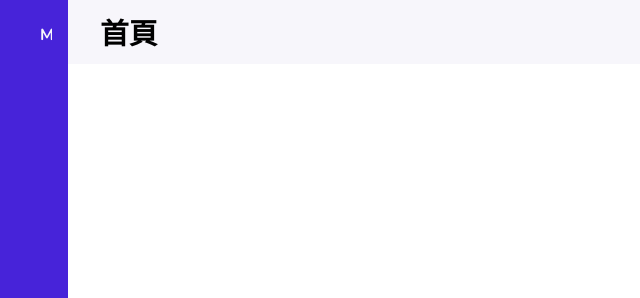
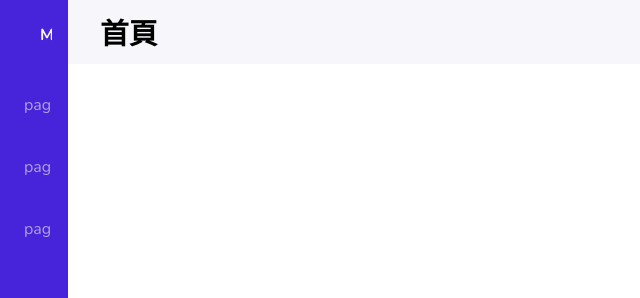
Before and after one commit to Chenade/42_matcha, a React (Create React App) app in the folder frontend/app/: page / in a window 1280 px wide. Shown: the top 298 px of the page, without its empty margins (0-640 px from the left). Built offline with nearby package versions, Linux system fonts and the light colour scheme.

Commit message:
Extract menu item, fix css issue

```diff
--- a/frontend/app/src/components/navigation/Navbar.tsx
+++ b/frontend/app/src/components/navigation/Navbar.tsx
@@ -3,9 +3,9 @@ import './page-navigation.css';
 import { Link } from 'react-router-dom';
 
 export const Navbar = ({
-	onChangePage,
+	setPageTitle,
 }: {
-	onChangePage: (pageName: string) => void;
+	setPageTitle: (pageName: string) => void;
 }) => {
 	const logout = () => {
 		localStorage.removeItem('Token');
@@ -22,35 +22,22 @@ export const Navbar = ({
 						<i className="bx bx-layer nav_logo-icon"></i>
 						<span className="nav_logo-name">Matcha</span>
 					</a>
-					<ul className="nav_list">
-						<li
-							className="nav_link"
-							onClick={() => onChangePage('page1')}
-						>
-							<Link to={'page1'}>
-								<i className="fas fa-object-group"></i>
-								<span className="nav_name">page1</span>
-							</Link>
-						</li>
-						<li
-							className="nav_link"
-							onClick={() => onChangePage('page2')}
-						>
-							<Link to={'page2'}>
-								<i className="fas fa-object-group"></i>
-								<span className="nav_name">page1</span>
-							</Link>
-						</li>
-						<li
-							className="nav_link"
-							onClick={() => onChangePage('page3')}
-						>
-							<Link to={'page3'}>
-								<i className="fas fa-object-group"></i>
-								<span className="nav_name">page1</span>
-							</Link>
-						</li>
-					</ul>
+
+					<NavbarMenuItem
+						onClickMenuItem={() => setPageTitle('page1 Title')}
+						menuItemLabel="page1"
+						pagePath="page1"
+					/>
+					<NavbarMenuItem
+						onClickMenuItem={() => setPageTitle('page2 Title')}
+						menuItemLabel="page2"
+						pagePath="page2"
+					/>
+					<NavbarMenuItem
+						onClickMenuItem={() => setPageTitle('page3 Title')}
+						menuItemLabel="page3"
+						pagePath="page3"
+					/>
 				</div>
 				<a
 					className="nav_link"
@@ -64,3 +51,19 @@ export const Navbar = ({
 		</div>
 	);
 };
+
+const NavbarMenuItem = ({
+	menuItemLabel,
+	pagePath,
+	onClickMenuItem,
+}: {
+	menuItemLabel: string;
+	pagePath: string;
+	onClickMenuItem: () => void;
+}) => {
+	return (
+		<Link to={pagePath} className="nav_link" onClick={onClickMenuItem}>
+			{menuItemLabel}
+		</Link>
+	);
+};
--- a/frontend/app/src/components/navigation/PageNavigation.tsx
+++ b/frontend/app/src/components/navigation/PageNavigation.tsx
@@ -33,7 +33,7 @@ export const PageNavigation = () => {
         <>
             <header className="header" id="header" onClick={toggleClickHandler}>
                 <h1 id="header-toggle" style={{ fontSize: '1.8em' }}>{pageTitle}</h1>
-                <Navbar onChangePage={setPageTitle} />
+                <Navbar setPageTitle={setPageTitle} />
             </header>
             <div id="body-container">
                 <Outlet />
```
